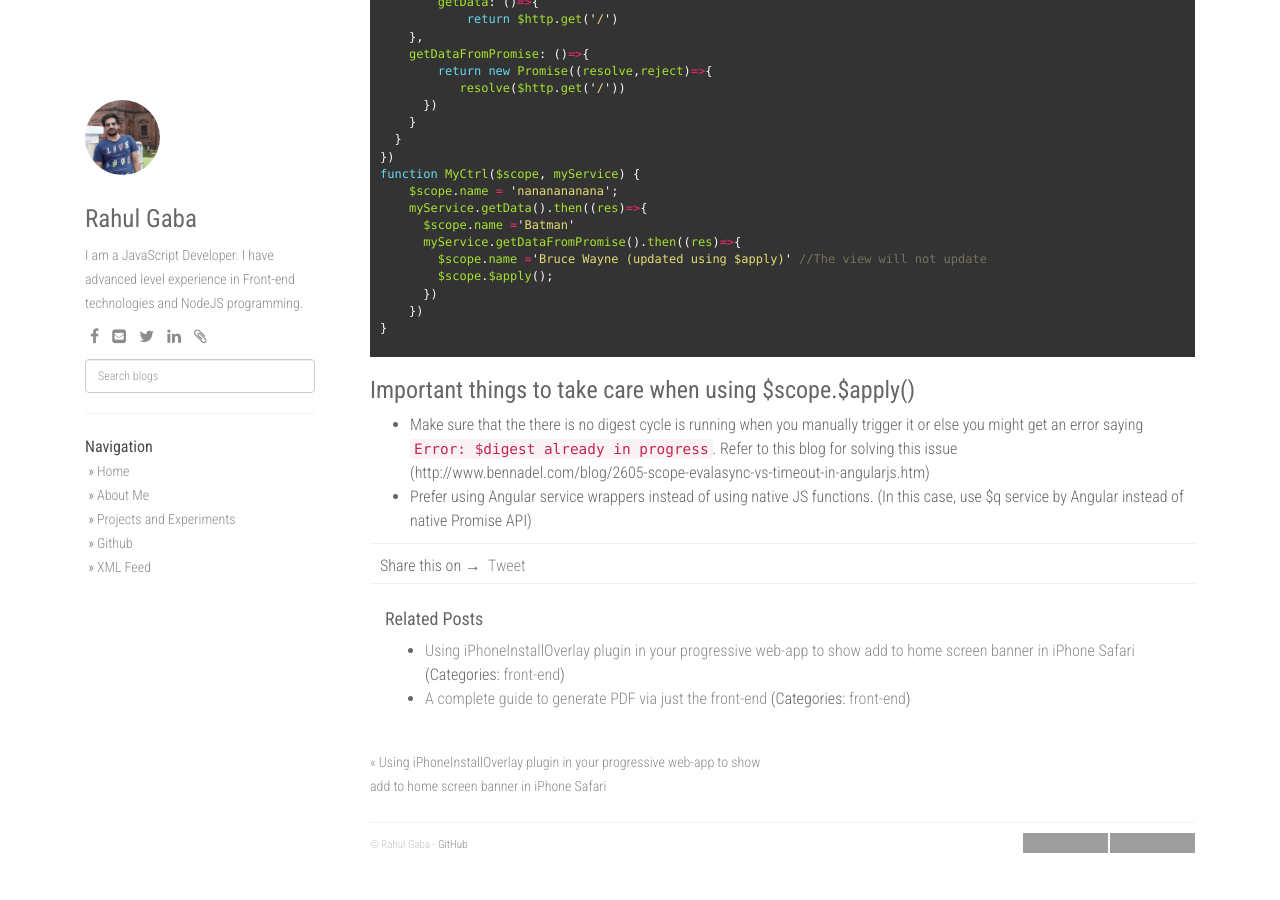
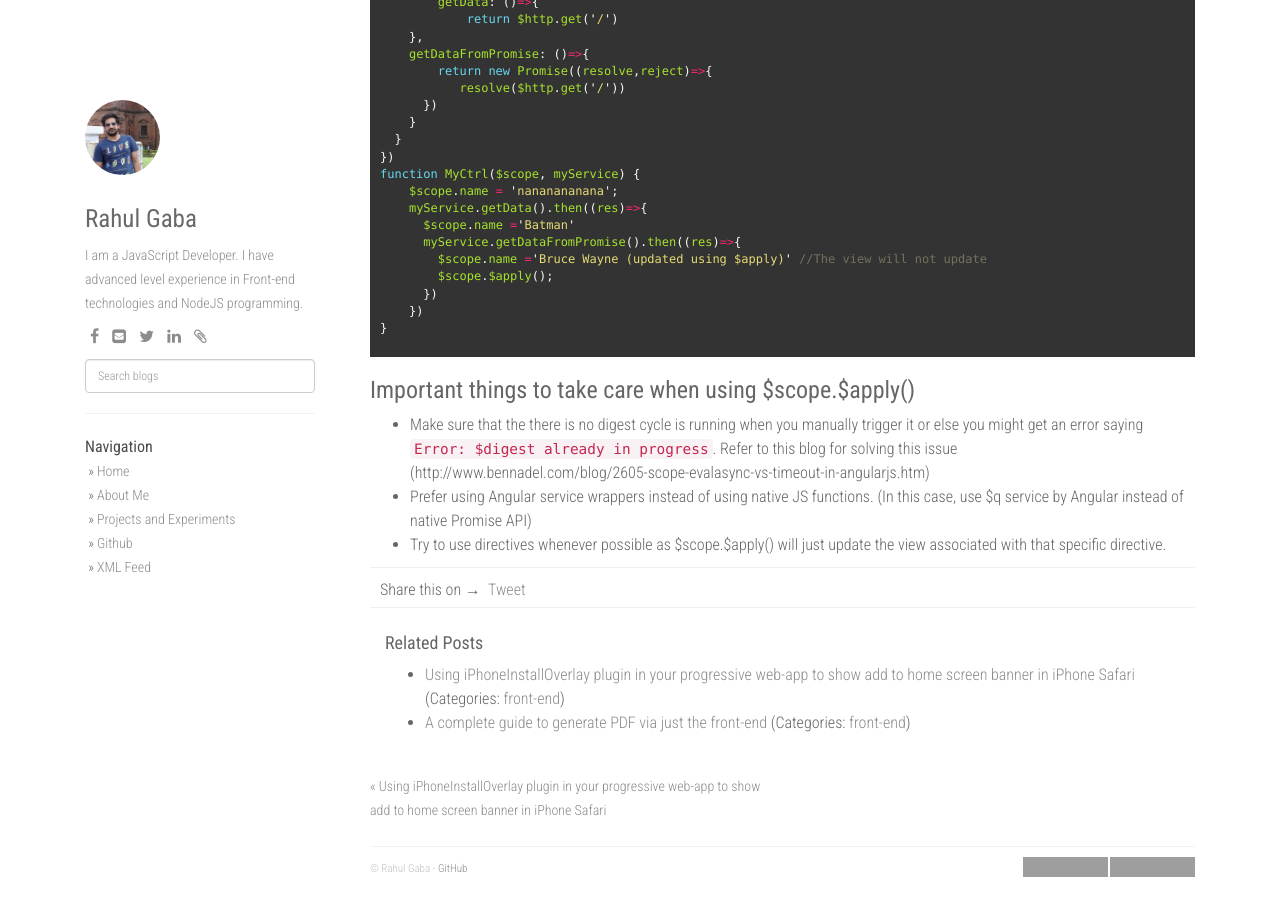
Before and after one commit to rgabs/rgabs.github.io, a Jekyll site: the page built from _posts/2016-09-25-Why:When-do-I-need-$scope.$apply()-in-AngularJS.md, in a window 1280 px wide and 900 px high, scrolled down 921 px. Built offline with Jekyll 4.4.1, drawn with Linux system fonts in a browser that asks for light colours; nearby versions of some CDN libraries; comment, search, counter and statistics services are not loaded; before the commit the page ends 1797 px from its top, so only the background shows below that; some of the changed text lies outside the part shown; grey boxes are pictures that could not be loaded.

Commit message:
updated blog

```diff
--- a/_layouts/project.html
+++ b/_layouts/project.html
@@ -48,7 +48,7 @@
     			</div>
     			<div class="project-footer">
     				{% if i.url %}
-    				<a href="{{ i.url }}" class="project-link" target="_blank"><i class="fa fa-globe"></i> View</a>
+    				<a href="{{ i.url }}" class="project-link" target="_blank"><i class="fa fa-globe"></i> View Demo</a>
     				{% endif %}
     				<span class="project-timeline">{{ i.date }}</span>
     			</div>
--- a/_posts/2016-09-25-Why:When-do-I-need-$scope.$apply()-in-AngularJS.md
+++ b/_posts/2016-09-25-Why:When-do-I-need-$scope.$apply()-in-AngularJS.md
@@ -1,6 +1,6 @@
 ---
 layout: post
-title:  "Why/When do I need $scope.$apply() in AngularJS"
+title:  "Why-When do I need $scope.$apply() in AngularJS"
 date:  2016-09-25 1:15:00
 categories: front-end
 ---
@@ -47,4 +47,5 @@
 ### Important things to take care when using $scope.$apply()
 * Make sure that the there is no digest cycle is running when you manually trigger it or else you might get an error saying `Error: $digest already in progress`. Refer to this blog for solving this issue (http://www.bennadel.com/blog/2605-scope-evalasync-vs-timeout-in-angularjs.htm)
 * Prefer using Angular service wrappers instead of using native JS functions. (In this case, use $q service by Angular instead of native Promise API)
+* Try to use directives whenever possible as $scope.$apply() will just update the view associated with that specific directive.
 <!-- <script async src="//jsfiddle.net/rgabs/paxf1Lmn/1/embed/"></script> -->
```
